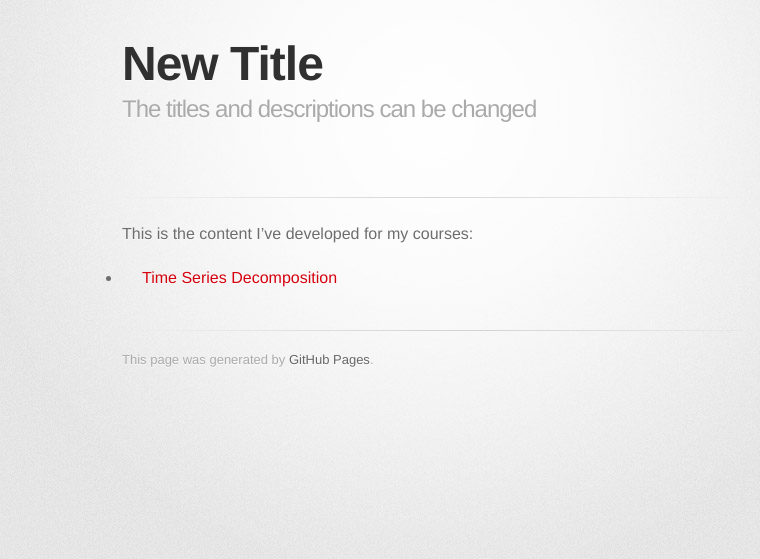
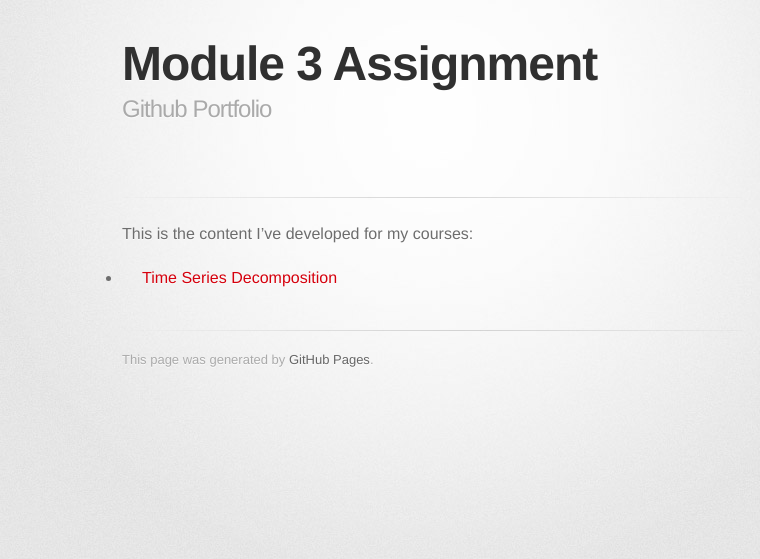
Before and after one commit to MariusSposato/MariusSposato.github.io, a Jekyll site: the page built from index.md, in a window 1280 px wide. Shown: the top 559 px of the page, without its empty margins (208-968 px from the left). Built offline with Jekyll 4.4.1, drawn with Linux system fonts in a browser that asks for light colours; some web fonts are replaced; our own code applies the rules of GitHub Pages for plain Markdown files.

Commit message:
Update index.md

```diff
--- a/index.md
+++ b/index.md
@@ -1,6 +1,6 @@
 ---
-title: New Title
-description: The titles and descriptions can be changed
+title: Module 3 Assignment
+description: Github Portfolio
 ---
 
 This is the content I've developed for my courses:
```
